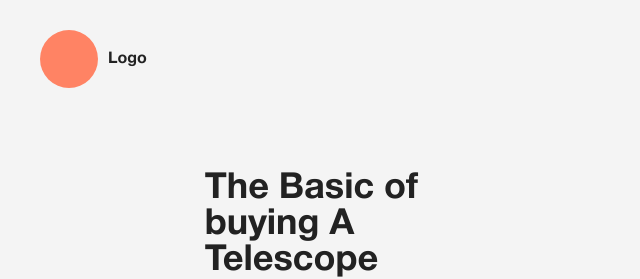
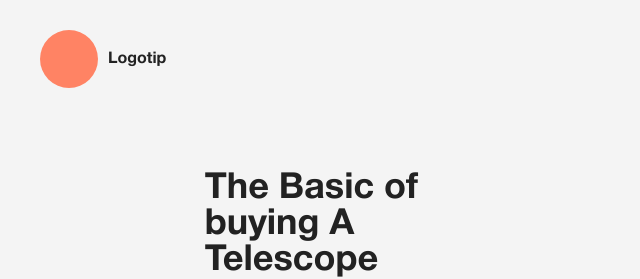
Before and after one commit to lesenok250985/test_project, a plain HTML site: page index.html in a window 1280 px wide. Shown: the top 279 px of the page, 0-640 px from the left. Drawn offline with Linux system fonts and the light colour scheme.

Commit message:
changes logo

```diff
--- a/index.html
+++ b/index.html
@@ -16,7 +16,7 @@
 
 				</div>
 				<div class="logo_text">
-					<p>Logo</p>
+					<p>Logotip</p>
 				</div>
 			</div>
 			<div class="content_button">
```
